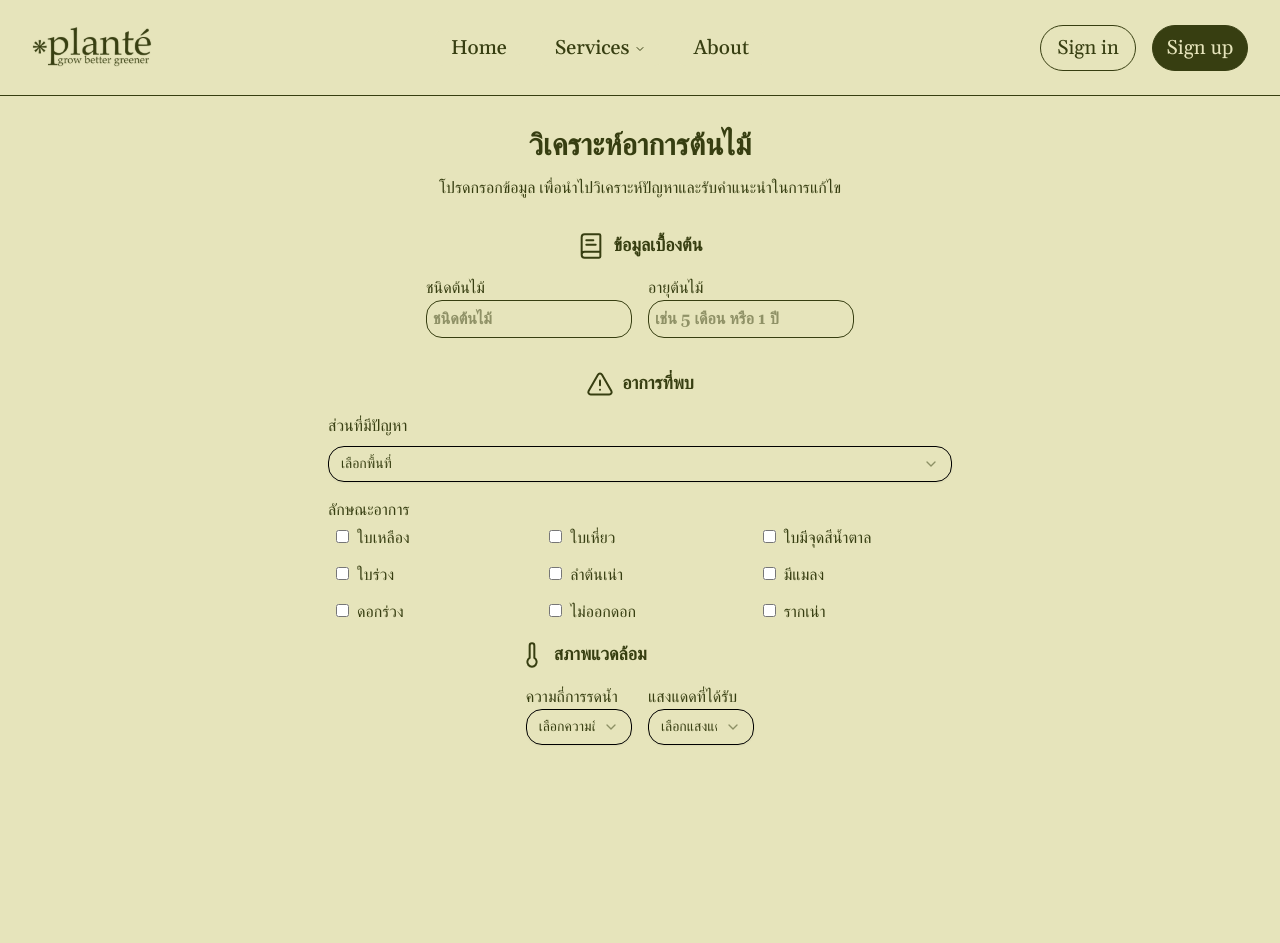
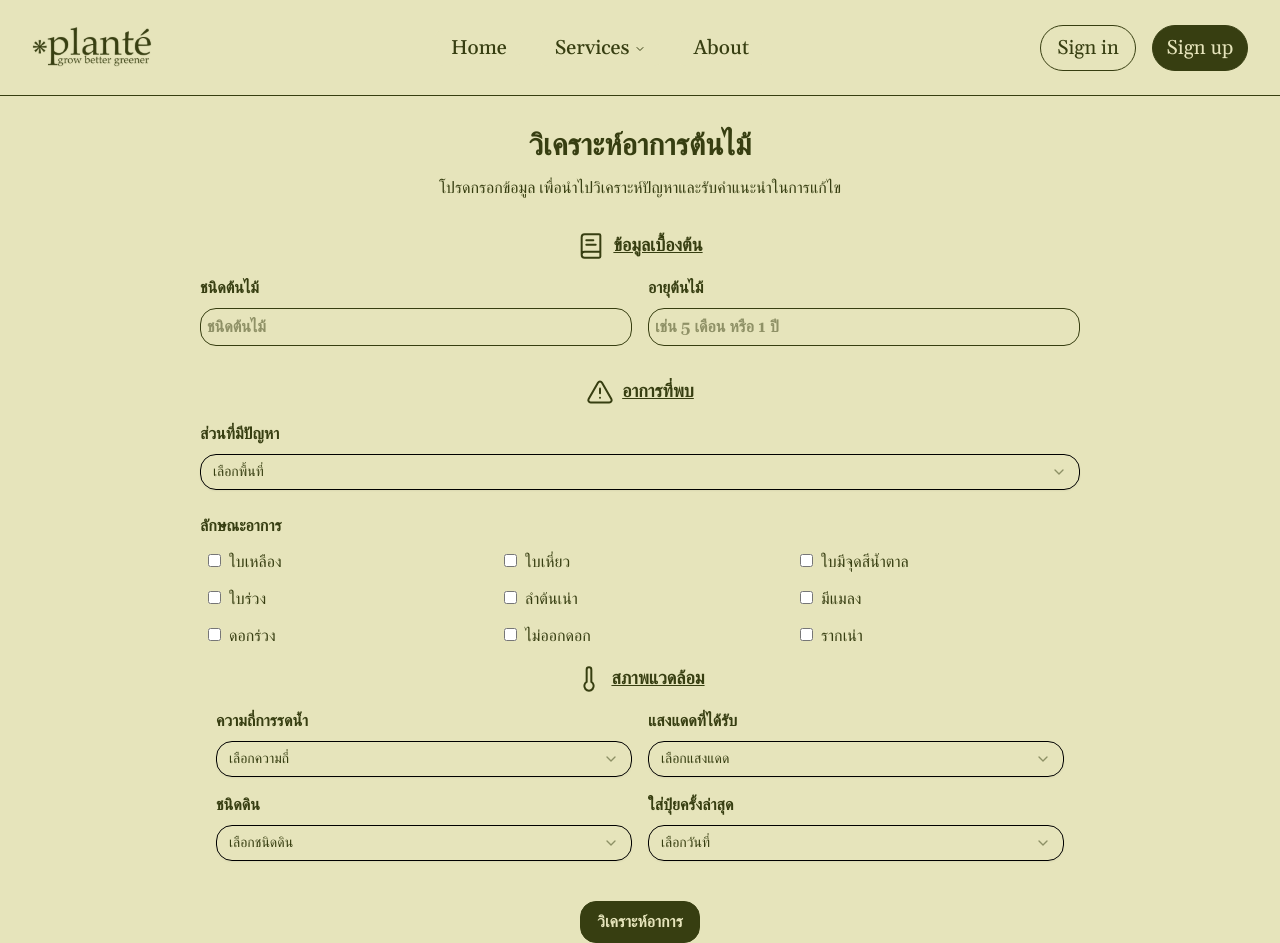
Before and after one commit to thunwaaa/plante, a Next.js app: page /diagnosis in a window 1280 px wide. Before the commit the page ends 800 px from the top, so only its background shows below. Built offline with nearby package versions, Linux system fonts and the light colour scheme.

Commit message:
edit layout & update diagnosis

```diff
--- a/src/app/diagnosis/page.jsx
+++ b/src/app/diagnosis/page.jsx
@@ -21,21 +21,21 @@ const page = () => {
       <p className='max-sm:w-72 mx-auto'>โปรดกรอกข้อมูล เพื่อนำไปวิเคราะห์ปัญหาและรับคำแนะนำในการแก้ไข</p>
     </div>
     <div className='flex flex-col justify-center items-center mt-8'>
-        <div className='flex'>
+        <div className='flex items-center'>
             <BookText size={28} absoluteStrokeWidth />
-            <h2 className='ml-2 font-bold text-lg'>ข้อมูลเบื้องต้น</h2>
+            <h2 className='ml-2 font-extrabold underline text-lg'>ข้อมูลเบื้องต้น</h2>
         </div>
 
-        <div className='flex flex-wrap justify-center max-w-4xl gap-4 mt-4'>
-            <div className='w-64 md:w-[calc(50%-1rem)]'>
-                <p>ชนิดต้นไม้</p>
+        <div className='flex flex-wrap justify-center max-w-4xl gap-4 mt-4 w-full'>
+            <div className='w-64 lg:w-[calc(50%-1rem)]'>
+                <p className='font-bold mb-2'>ชนิดต้นไม้</p>
                 <input
                     type="text" placeholder='ชนิดต้นไม้'
                     className='border rounded-2xl p-1.5 w-full font-bold'/>
             </div>
 
-            <div className='w-64 md:w-[calc(50%-1rem)]'>
-                <p>อายุต้นไม้</p>
+            <div className='w-64 lg:w-[calc(50%-1rem)]'>
+                <p className='font-bold mb-2'>อายุต้นไม้</p>
                 <input
                     type="text" placeholder='เช่น 5 เดือน หรือ 1 ปี'
                     className='border rounded-2xl p-1.5 w-full font-bold'/>
@@ -44,11 +44,11 @@ const page = () => {
 
         <div className='flex mt-8'>
             <TriangleAlert size={28} absoluteStrokeWidth />
-            <h2 className='ml-2 font-bold text-lg'>อาการที่พบ</h2>
+            <h2 className='ml-2 font-extrabold underline text-lg'>อาการที่พบ</h2>
         </div>
-
-        <div className='w-64 md:w-[calc(50%-1rem)]'>
-            <p className='mt-4 mb-2'>ส่วนที่มีปัญหา</p>
+        <div className='flex flex-wrap justify-center max-w-4xl gap-4 mt-4 w-full'>
+            <div className='w-64 lg:w-[calc(100%-1rem)] md:w-[calc(66%-1rem)]'>
+                <p className='mb-2 font-bold'>ส่วนที่มีปัญหา</p>
                 <Select onChange={(e) => setType(e.target.value)} required>
                     <SelectTrigger className="w-full rounded-2xl border border-black">
                     <SelectValue placeholder="เลือกพื้นที่" />
@@ -63,9 +63,10 @@ const page = () => {
                     </SelectContent>
                 </Select>
             </div>
-        <div className='w-64 md:w-[calc(50%-1rem)] mt-4'>
-            <p>ลักษณะอาการ</p>
-            <div className='grid lg:grid-cols-3 md:grid-cols-2 gap-x-4 gap-y-2'>
+
+            <div className='w-64 md:w-[calc(65%-1rem)] lg:w-[calc(100%-1rem)] mt-2 flex flex-col gap-2'>
+                <p className='font-bold'>ลักษณะอาการ</p>
+                <div className='grid md:grid-cols-3 gap-2 grid-cols-1'>
                     <div>
                         <input type="checkbox" id="yellow" value="yellow" className='m-2'/>
                         <label htmlFor="yellow">ใบเหลือง</label>
@@ -104,16 +105,19 @@ const page = () => {
                     </div>
                 </div>
             </div>
+        </div>
 
-        <div>
-            <div className='flex mt-4 items-center'>
+        <div className='flex flex-col items-center mt-4 w-full'>
+            <div className='flex items-center'>
                 <Thermometer size={28} absoluteStrokeWidth />
-                <h2 className='ml-2 font-bold text-lg'>สภาพแวดล้อม</h2>
+                <h2 className='ml-2 font-extrabold underline text-lg'>สภาพแวดล้อม</h2>
             </div>
-            <div className='flex flex-wrap justify-center gap-4 mt-4'>
-                <div className='w-64 md:w-[calc(50%-1rem)]'>
-                    <p>ความถี่การรดน้ำ</p>
 
+            <div className='w-full max-w-4xl px-4'>
+                <div className='grid grid-cols-1 md:grid-cols-2 gap-y-4 mt-4'>
+                    {/* สำหรับความถี่การรดน้ำ */}
+                    <div className='mx-auto w-full max-w-62 lg:max-w-[calc(100%-1rem)] md:max-w-[calc(67%-1rem)] md:mr-2'>
+                        <p className='font-bold mb-2'>ความถี่การรดน้ำ</p>
                         <Select onChange={(e) => setType(e.target.value)} required>
                             <SelectTrigger className="w-full rounded-2xl border border-black">
                             <SelectValue placeholder="เลือกความถี่" />
@@ -129,8 +133,9 @@ const page = () => {
                         </Select>
                     </div>
 
-                <div className='w-64 md:w-[calc(50%-1rem)]'>
-                    <p>แสงแดดที่ได้รับ</p>
+                    {/* สำหรับแสงแดดที่ได้รับ */}
+                    <div className='mx-auto w-full max-w-62 lg:max-w-[calc(100%-1rem)] md:max-w-[calc(67%-1rem)] md:ml-2'>
+                        <p className='font-bold mb-2'>แสงแดดที่ได้รับ</p>
                         <Select onChange={(e) => setType(e.target.value)} required>
                             <SelectTrigger className="w-full rounded-2xl border border-black">
                             <SelectValue placeholder="เลือกแสงแดด" />
@@ -145,9 +150,51 @@ const page = () => {
                             </SelectContent>
                         </Select>
                     </div>
+
+                    {/* สำหรับชนิดดิน */}
+                    <div className='mx-auto w-full max-w-62 lg:max-w-[calc(100%-1rem)] md:max-w-[calc(67%-1rem)] md:mr-2'>
+                        <p className='font-bold mb-2'>ชนิดดิน</p>
+                        <Select onChange={(e) => setType(e.target.value)} required>
+                            <SelectTrigger className="w-full rounded-2xl border border-black">
+                            <SelectValue placeholder="เลือกชนิดดิน" />
+                            </SelectTrigger>
+                            <SelectContent>
+                            <SelectGroup>
+                                <SelectItem value="ดินเหนียว">ดินเหนียว</SelectItem>
+                                <SelectItem value="ดินร่วน">ดินร่วน</SelectItem>
+                                <SelectItem value="ดินทราย">ดินทราย</SelectItem>
+                                <SelectItem value="ดินผสม">ดินผสม</SelectItem>
+                            </SelectGroup>
+                            </SelectContent>
+                        </Select>
                     </div>
 
+                    {/* สำหรับใส่ปุ๋ยครั้งล่าสุด */}
+                    <div className='mx-auto w-full max-w-62 lg:max-w-[calc(100%-1rem)] md:max-w-[calc(67%-1rem)] md:ml-2'>
+                        <p className='font-bold mb-2'>ใส่ปุ๋ยครั้งล่าสุด</p>
+                        <Select onChange={(e) => setType(e.target.value)} required>
+                            <SelectTrigger className="w-full rounded-2xl border border-black">
+                            <SelectValue placeholder="เลือกวันที่" />
+                            </SelectTrigger>
+                            <SelectContent>
+                            <SelectGroup>
+                                <SelectItem value="วันนี้">วันนี้</SelectItem>
+                                <SelectItem value="เมื่อวาน">เมื่อวาน</SelectItem>
+                                <SelectItem value="เมื่อ 3 วันก่อน">เมื่อ 3 วันก่อน</SelectItem>
+                                <SelectItem value="เมื่อ 1 สัปดาห์ก่อน">เมื่อ 1 สัปดาห์ก่อน</SelectItem>
+                            </SelectGroup>
+                            </SelectContent>
+                        </Select>
                     </div>
+                </div>
+            </div>
+        </div>
+
+        <button className='mt-2' type='submit'>
+            <div className='bg-[#373E11] transition duration-300 ease-in-out hover:-translate-y-1 hover:scale-110 text-[#E6E4BB] border font-bold py-2 px-4 rounded-2xl mt-8'>
+                วิเคราะห์อาการ
+            </div>
+        </button>
     </div>
     </>
   )
```
Lines whose indentation alone changed are shown as unchanged.
